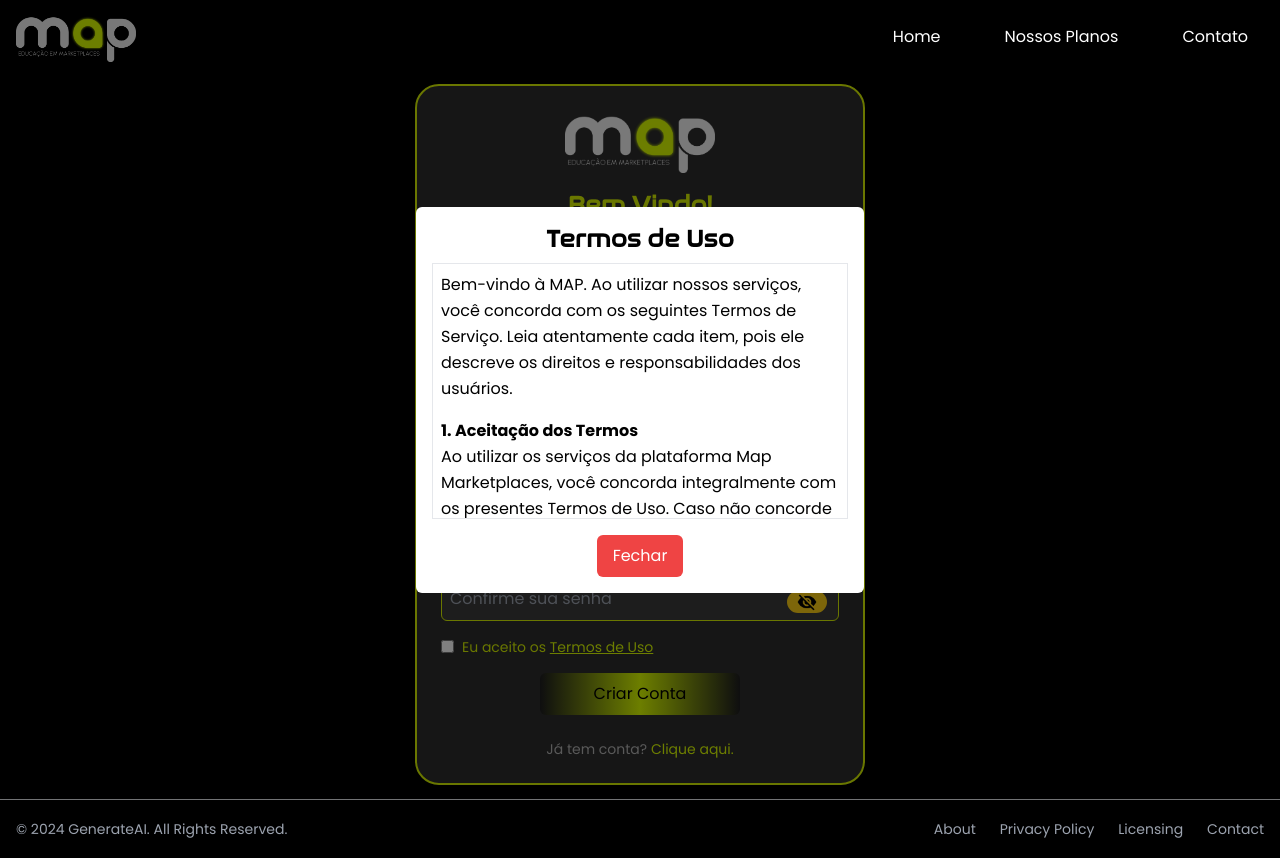
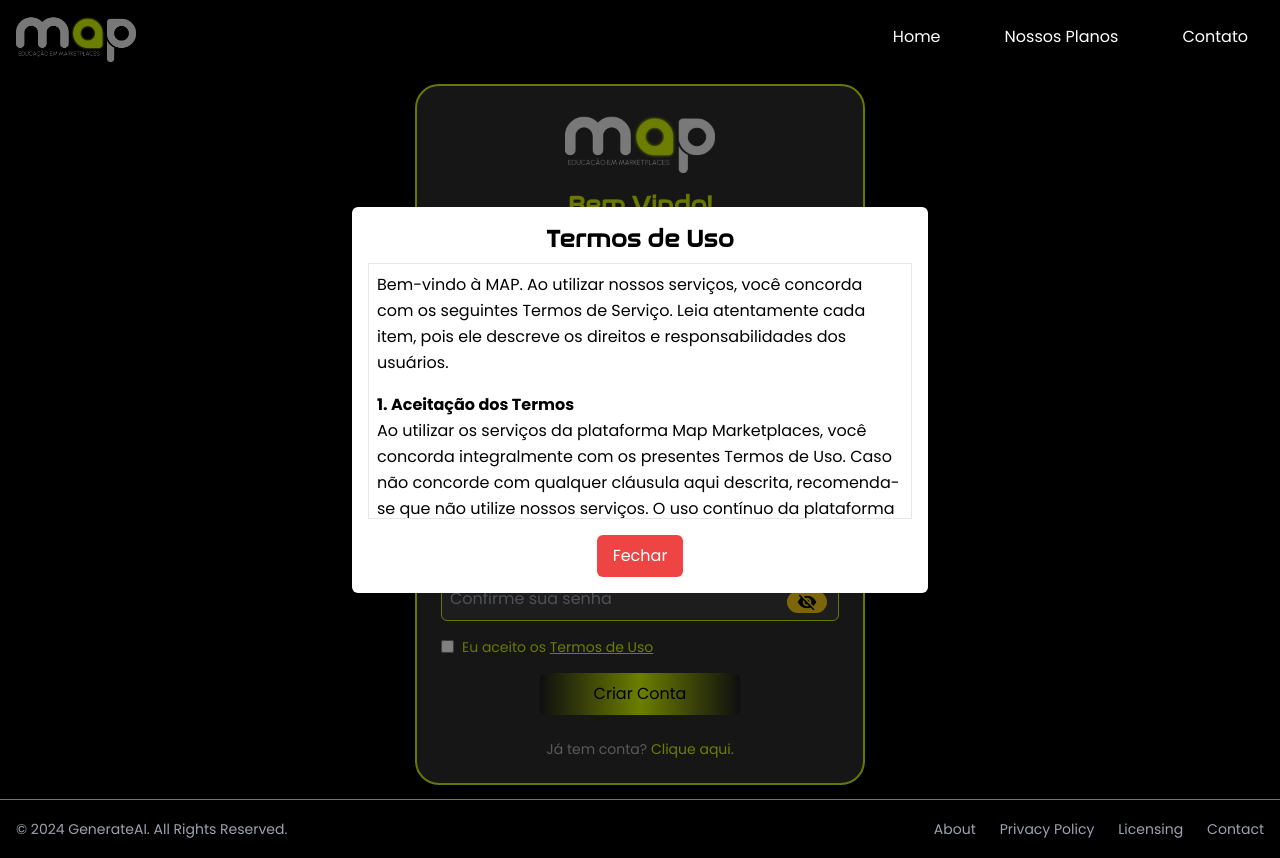
Before and after one commit to matheusiack20/Autentifica--o_Completa, a Next.js app in the folder my-app/: page /register in a window 1280 px wide. Both pictures are taken after a click on the button "Termos de Uso". Built offline with nearby package versions, Linux system fonts and the light colour scheme; no server answers.

Commit message:
termos de uso pronto

```diff
--- a/my-app/src/app/(auth)/register/page.jsx
+++ b/my-app/src/app/(auth)/register/page.jsx
@@ -234,7 +234,7 @@ export default function Register() {
 
             {showTermsModal && (
               <div className="fixed inset-0 flex items-center justify-center bg-black bg-opacity-50">
-                <div className="bg-white p-4 rounded-md max-w-md">
+                <div className="bg-white p-4 rounded-md max-w-xl">
                   <h2 className="text-center font-bold text-[black] mb-2">
                     Termos de Uso
                   </h2>
@@ -268,7 +268,7 @@ export default function Register() {
                       <br/>
                       <b>3. Informações da conta</b>
                       <br/>
-                      A privacidade e segurança dos seus dados são prioridades para o Map Marketplaces.
+                      A privacidade e segurança dos seus dados são prioridades para a Map Marketplaces.
                       Ao utilizar nossa plataforma, você concorda com a coleta, processamento e uso dos
                       seus dados pessoais de acordo com nossa Política de Privacidade.
                       Os dados coletados serão utilizados exclusivamente para a prestação dos serviços,
@@ -295,11 +295,15 @@ export default function Register() {
                       criação de anúncios são verdadeiras, completas e legais. O usuário é integralmente responsável
                       pelo conteúdo dos anúncios, incluindo o cumprimento das normas aplicáveis, como legislações de
                       publicidade, direitos autorais, e regulamentos específicos das plataformas integradas.
-                      O usuário também se compromete a não utilizar o serviço para criar ou publicar anúncios que contenham
-                      conteúdo impróprio, ilegal, ofensivo ou que viole as políticas das plataformas parceiras, como Bling
-                      e Olist. Caso isso ocorra, a Map Marketplaces se reserva o direito de suspender ou encerrar a conta
+                      O usuário também se compromete a não utilizar o serviço para criar ou publicar anúncios que
+                      contenham
+                      conteúdo impróprio, ilegal, ofensivo ou que viole as políticas das plataformas parceiras, como
+                      Bling
+                      e Olist. Caso isso ocorra, a Map Marketplaces se reserva o direito de suspender ou encerrar a
+                      conta
                       do usuário sem aviso prévio.
-                      Além disso, o usuário reconhece que é sua responsabilidade revisar e aprovar o anúncio antes de sua
+                      Além disso, o usuário reconhece que é sua responsabilidade revisar e aprovar o anúncio antes de
+                      sua
                       publicação nas plataformas integradas.
                       <br/>
                       <br/>
@@ -311,24 +315,55 @@ export default function Register() {
                       alterações na estrutura do serviço ou remoção de funcionalidades.
 
                       Sempre que possível, notificaremos os usuários sobre alterações significativas, mas o uso contínuo
-                      da plataforma após a implementação das mudanças será considerado como aceitação das mesmas. O Map
-                      Marketplaces não se responsabiliza por eventuais impactos causados por tais modificações, desde que estejam
+                      da plataforma após a implementação das mudanças será considerado como aceitação das mesmas. A Map
+                      Marketplaces não se responsabiliza por eventuais impactos causados por tais modificações, desde
+                      que estejam
                       de acordo com os presentes Termos de Uso.
                       <br/>
                       <br/>
                       <b>6. Limitação de Responsabilidade</b>
                       <br/>
-                      Não nos responsabilizamos por quaisquer danos diretos,
-                      indiretos, incidentais ou punitivos resultantes do uso ou
-                      da incapacidade de uso do serviço.
+                      A Map Marketplaces oferece seus serviços "como estão", sem garantia de resultados específicos,
+                      como aumento de vendas, visibilidade ou sucesso dos anúncios gerados e publicados. Não somos
+                      responsáveis por falhas técnicas, indisponibilidades ou problemas relacionados a plataformas
+                      de terceiros, como Bling e Olist, nem por eventuais modificações feitas por essas plataformas
+                      que afetem as integrações com nosso sistema.
+
+                      O usuário reconhece que é responsável por revisar os anúncios antes da publicação e assegurar
+                      que o conteúdo esteja em conformidade com as leis e regulamentos aplicáveis. A Map Marketplaces
+                      não se responsabiliza por erros, omissões ou interpretações incorretas nos anúncios criados com
+                      base nas informações fornecidas pelo usuário.
+
+                      Em nenhuma circunstância a Map Marketplaces será responsável por perdas financeiras, danos
+                      incidentais,
+                      indiretos ou consequentes, incluindo lucros cessantes, interrupção de negócios ou perda de dados,
+                      decorrentes do uso ou incapacidade de usar nossos serviços.
                       <br/>
                       <br/>
-                      <b>7. Alterações e Cancelamento</b>
+                      <b>7. Cancelamento</b>
                       <br/>
-                      Reservamo-nos o direito de modificar ou encerrar a conta
-                      de um usuário que viole os termos estabelecidos. Você pode
-                      cancelar sua conta a qualquer momento através das
-                      configurações da sua conta.
+                      Após o cancelamento, sua assinatura permanecerá ativa até o final do período de cobrança atual,
+                      permitindo acesso contínuo aos serviços até o término desse período (exceto nos casos em que seu
+                      acesso seja suspenso ou encerrado conforme disposto abaixo). No entanto, você não terá direito a
+                      reembolso por valores já pagos.
+
+                      A Map Marketplaces reserva-se o direito de negar acesso a todos ou parte dos serviços ou encerrar
+                      sua conta, com ou sem aviso prévio, caso seja identificada qualquer conduta ou atividade que viole
+                      estes Termos de Uso, os direitos da Map Marketplaces, ou que seja considerada inadequada ou
+                      prejudicial, a exclusivo critério da empresa. Em tais casos, o cancelamento ou suspensão não dará
+                      direito a reembolso.
+                      <br/>
+                      <br/>
+                      <b>8. Atividades Bancárias</b>
+                      <br/>
+                      Utilizamos serviços de terceiros para fins de processamento de quaisquer fundos como parte de nossos
+                      serviços. Não rastreamos ou retemos nenhuma informação sobre o uso de suas informações bancárias,
+                      incluindo, mas não se limitando a nomes de usuário e senhas. Não aceitamos nenhuma responsabilidade
+                      ou segurança pelo uso de nossos serviços no que se refere à proteção de suas informações bancárias.
+                      Embora nos esforcemos para proteger suas informações, você usa nossos serviços NO ESTADO EM QUE SE
+                      ENCONTRAM e aceita toda a responsabilidade e risco de usar nossos serviços e serviços de terceiros.
+                      Você tem a responsabilidade exclusiva de garantir que tome as precauções necessárias para proteger
+                      suas informações privadas.
                     </p>
                   </div>
                   <div className="flex justify-center mt-4">
```
